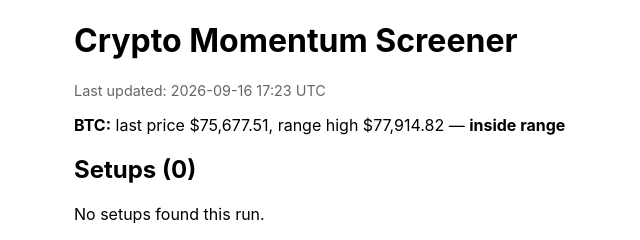
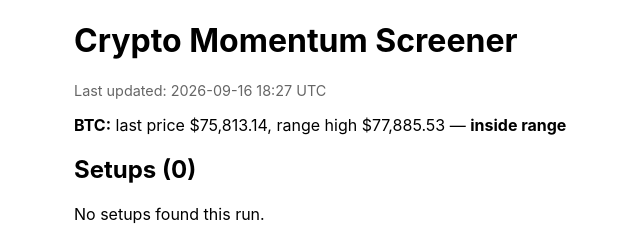
Before and after one commit to meskalinas23/crypto-leverage, a plain HTML site: page docs/index.html in a window 1280 px wide. Shown: the full height of the page, 116-756 px from the left. Drawn offline with Linux system fonts and the light colour scheme.

Commit message:
Update screener results

```diff
--- a/docs/index.html
+++ b/docs/index.html
@@ -14,10 +14,10 @@
 </head>
 <body>
     <h1>Crypto Momentum Screener</h1>
-    <p class="updated">Last updated: 2026-09-16 17:23 UTC</p>
+    <p class="updated">Last updated: 2026-09-16 18:27 UTC</p>
 
-        <p><strong>BTC:</strong> last price $75,677.51,
-        range high $77,914.82 &mdash; <strong>inside range</strong></p>
+        <p><strong>BTC:</strong> last price $75,813.14,
+        range high $77,885.53 &mdash; <strong>inside range</strong></p>
 
     <h2>Setups (0)</h2>
     <p>No setups found this run.</p>
```
